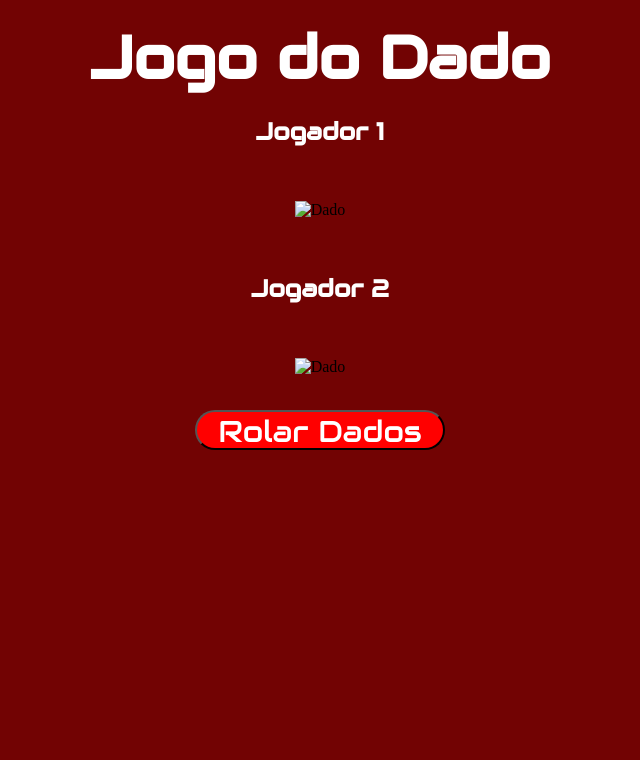
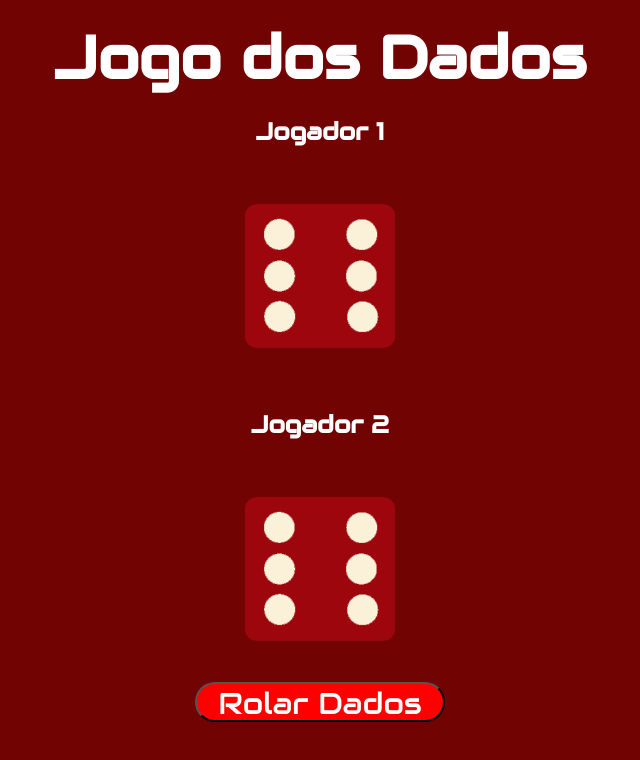
Before and after one commit to camargobro/jogo_dos_dados, a plain HTML site: page index.html in a window 1280 px wide. Shown: the whole page, without its empty margins (320-960 px from the left). Drawn offline with Linux system fonts and the light colour scheme; a web font is replaced by a local one.

Commit message:
Adicionando favicon e arrumando problemas

```diff
--- a/index.html
+++ b/index.html
@@ -3,9 +3,10 @@
 <head>
     <meta charset="UTF-8">
     <meta name="viewport" content="width=device-width, initial-scale=1.0">
-    <title>Jogo do dado</title>
+    <title>Jogo dos dados</title>
     <link rel="stylesheet" href="style.css">
 
+    <link rel="icon" type="image/x-icon" href="/images/dice6.png">
 
     <link rel="preconnect" href="https://fonts.googleapis.com">
 <link rel="preconnect" href="https://fonts.gstatic.com" crossorigin>
@@ -15,15 +16,15 @@
 
 <body>
     <section class="container">
-        <h1 class="titulo">Jogo do Dado</h1>
+        <h1 class="titulo">Jogo dos Dados</h1>
 
         <h1>Jogador 1</h1>
         <div class="dado-jogador">
-            <img id="dado" src="" alt="Dado">
+            <img id="dado" src="images/dice6.png" alt="Dado">
         </div>
         <h1>Jogador 2</h1>
         <div class="dado-jogador">
-            <img id="dado2" src="" alt="Dado">
+            <img id="dado2" src="images/dice6.png" alt="Dado">
         </div>
 
         <div class="botao-dados">
```
